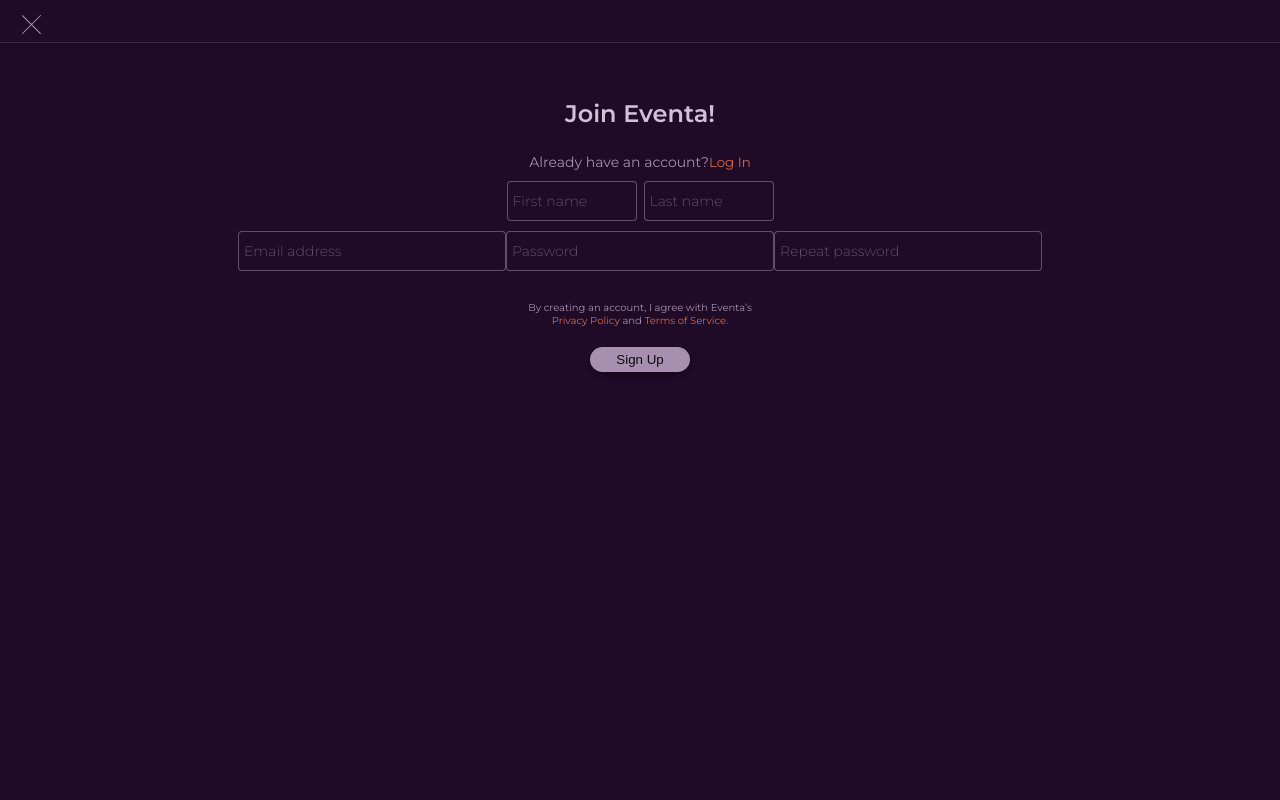
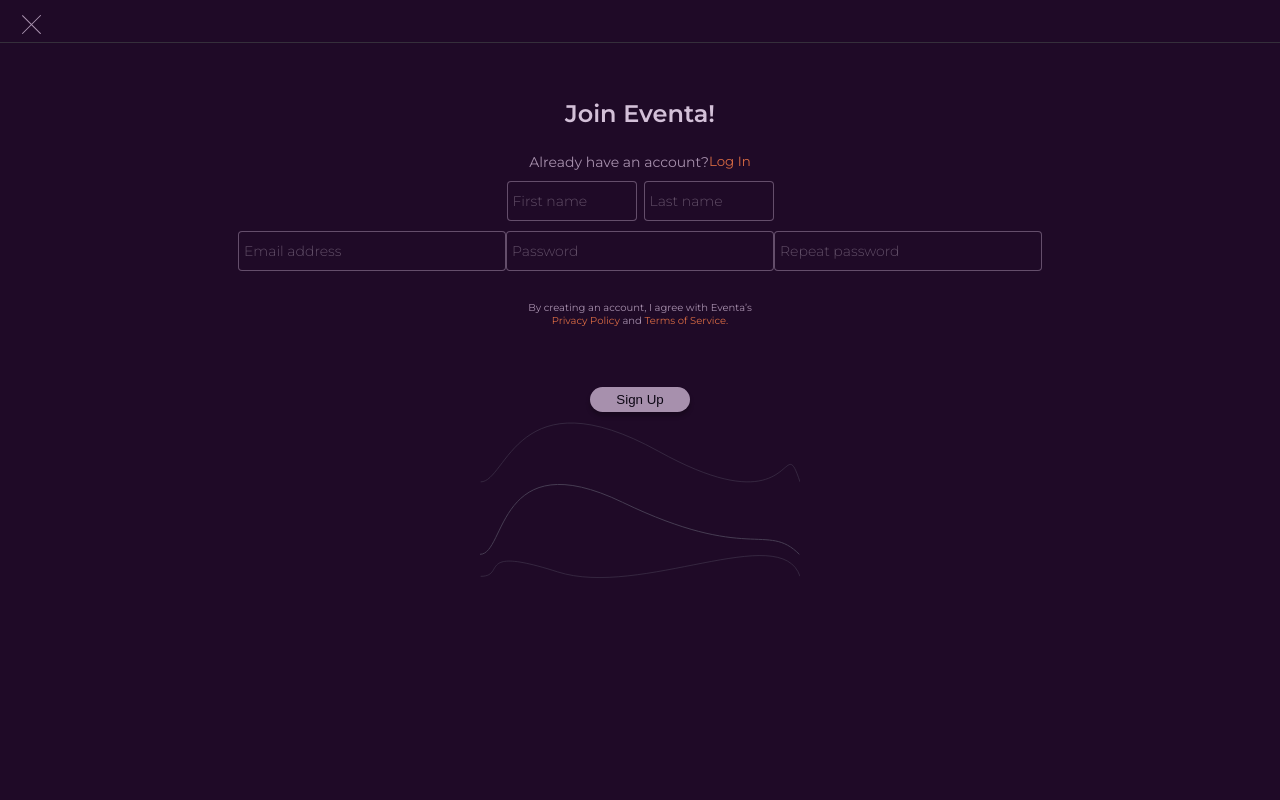
Before and after one commit to bcholokava/edevelopment, a React (Create React App) app: page /signup in a window 1280 px wide. Shown: the top 800 px of the page. Built offline with nearby package versions, Linux system fonts and the light colour scheme.

Commit message:
added close btn click

```diff
--- a/src/App.js
+++ b/src/App.js
@@ -3,6 +3,7 @@ import Home from "./components/Home";
 import Account from "./components/Account";
 import Signup from "./components/Signup";
 import { Routes, Route } from "react-router-dom";
+import Login from "./components/Login";
 
 function App() {
   return (
@@ -10,6 +11,7 @@ function App() {
       <Route path="/" element={<Home/>} />
       <Route path="/signup" element={<Signup/>} />
       <Route path="/account" element={<Account/>} />
+      <Route path="/login" element={<Login/>} />
 </Routes>
   );
 }
--- a/src/components/Header.js
+++ b/src/components/Header.js
@@ -9,6 +9,7 @@ import Mobilenav from "./Mobilenav";
 import Account from "./Account.js";
 import { useState } from "react";
 import Login from "./Login";
+import { Link } from "react-router-dom";
 
 const Header = () => {
   // For Mobile Navigation
@@ -17,11 +18,7 @@ const Header = () => {
   const mobileNavHandler = () => {
     setShowMbNav(!showMbNav);
   };
-  // For Account navigation
-  const [showAcc, setShowAcc] = useState(false);
-  const showAccNav = () => {
-    setShowAcc(!showAcc);
-  };
+
 
   return (
     <>
@@ -29,7 +26,7 @@ const Header = () => {
       <div className="header-mb">
         <div className="icon-mb-wrp">
           <button className="icon-mb-wrp_btn">
-            <img onClick={showAccNav} src={accbtn} />
+            <Link to='/login'><img  src={accbtn} /></Link>
           </button>
           <img className="searchbtn-mb" src={searchbtn} />
         </div>
@@ -42,7 +39,7 @@ const Header = () => {
           <img src={mapbtn} />
         </div>
       </div>
-      {showAcc && <Login showAccNav={showAccNav} />}
+
     </div>
 
     </>
--- a/src/components/Login.js
+++ b/src/components/Login.js
@@ -8,7 +8,7 @@ const Login = ({ showAccNav }) => {
     <div className='login'>
         <div className="login_close">
         <button className="login_btn" onClick={showAccNav}>
-          <img className="login_btn_img" src={CloseBtn} alt="close" />
+        <Link to='/'><img className="login_btn_img" src={CloseBtn} alt="close" /></Link>
         </button>
       </div>
     <div className="login_home">
@@ -24,10 +24,14 @@ const Login = ({ showAccNav }) => {
 
     <div className='login_group'>
       <button className='btn_btn'>Log In</button>
+
+
+
       <div className='login_group_gr'>
         <h3>Don’t have an account?</h3>
         <Link to='/signup'><button>Sign Up</button></Link>
       </div>
+
         <div className='login_line'>
           <Lines/>
           </div>
--- a/src/components/Signup.js
+++ b/src/components/Signup.js
@@ -1,14 +1,17 @@
-import React from 'react'
+import React, { useState } from 'react'
 import '../styles/signup.css'
 import Lines from './Lines'
 import CloseBtn from "../imagesmb/icons/closeicon.png";
+import Home from './Home';
+import { Link } from 'react-router-dom';
 
-const Signup = ({ showAccNav }) => {
+const Signup = () => {
+
   return (
     <div className='signup'>
         <div className="signup_close">
-        <button className="signup_btn" onClick={showAccNav}>
-          <img className="signup_btn_img" src={CloseBtn} alt="close" />
+        <button className="signup_btn">
+          <Link to='/'><img className="signup_btn_img" src={CloseBtn} alt="close" /></Link>
         </button>
       </div>
       <div className="signup_home">
@@ -16,7 +19,7 @@ const Signup = ({ showAccNav }) => {
       {/* Inputs */}
           <div className='signup_group_gr'>
             <h3>Already have an account?</h3>
-            <button>Log In</button>
+            <Link to='/login'><button>Log In</button></Link>
           </div>
 
           <div className="signup_home_inputs">
@@ -35,7 +38,7 @@ const Signup = ({ showAccNav }) => {
             <h3>By creating an account, I agree with Eventa’s <button>Privacy Policy</button> and <button>Terms of Service.</button></h3>
           </div>
 
-          <div>
+          <div style={{marginTop:'6rem'}}>
             <button className='btn_btn'>Sign Up</button>
           </div>
 
--- a/src/styles/Login.css
+++ b/src/styles/Login.css
@@ -67,6 +67,7 @@ padding-left: 5px;
     display: flex;
     justify-content: center;
     align-items: center;
+
 }
 .login_group_gr h3{
 font-family: 'Montserrat';
@@ -91,6 +92,6 @@ color: #A790AD;
     box-shadow: 0px 4px 4px rgba(0, 0, 0, 0.25);
 }
 .login_line{
-    margin-top: 53rem;
+    /* margin-top: 53rem; */
     background-color: #1F0A27;
 }
--- a/src/styles/lines.css
+++ b/src/styles/lines.css
@@ -1,5 +1,4 @@
 .lines-mb {
-  margin-top: -3rem;
   display: flex;
   flex-direction: column;
   align-items: center;
@@ -9,6 +8,6 @@
   display: flex;
   justify-content: center;
   align-items: center;
-  position: relative;
-  top: -4.5rem;
+  /* position: relative;
+  top: -4.5rem; */
 }
--- a/src/styles/signup.css
+++ b/src/styles/signup.css
@@ -79,7 +79,9 @@ padding-left: 5px;
 /*  */
 .signup_group_gr2{
     max-width: 225px;
-    margin: 2rem auto;
+    margin: 0 auto;
+    margin-bottom: 2rem;
+    margin-top: 2rem;
 }
 .signup_group_gr2 h3{
     font-family: 'Montserrat';
```
